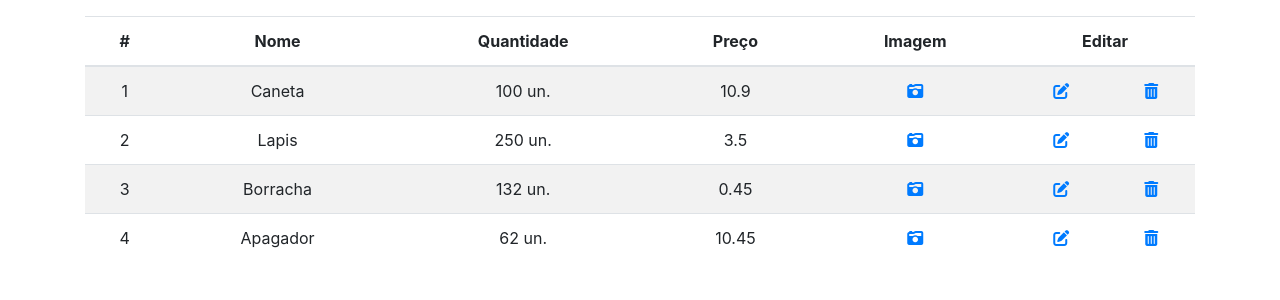
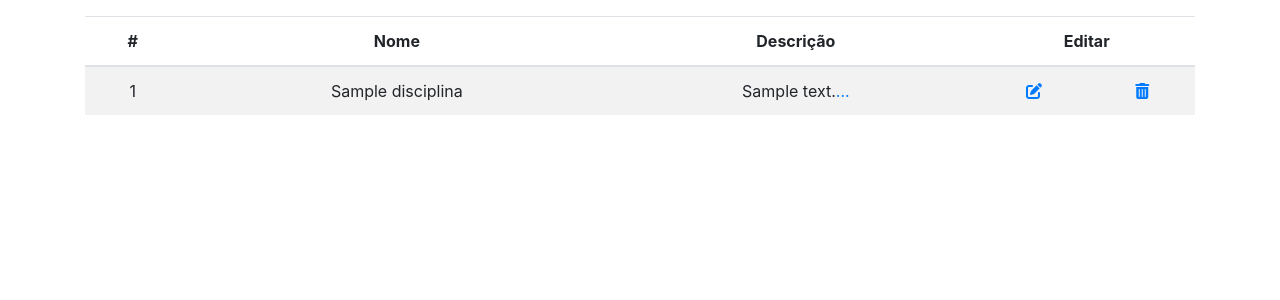
Before and after one commit to lpjunior/nit_2019.01, a PHP site: page /aula_php/listar_disciplina.php in a window 1280 px wide. Shown: the part 56-356 px from the top of the page. Run offline with PHP 8.4, Linux system fonts and the light colour scheme; tables that the repository leaves empty hold one stand-in row (values such as "Sample post"); some libraries are stand-ins or nearby versions.

Commit message:
disciplina crud

```diff
--- a/aula04/cadastrar_disciplina.php
+++ b/aula04/cadastrar_disciplina.php
@@ -2,14 +2,14 @@
     <div class="container mt-3">
         <fieldset>
             <legend>Formulário de Cadastro</legend>
-            <form action="registrar.php" method="post">
+            <form action="registrar_disciplina.php" method="post">
                 <div class="form-group">
                     <label for="idnome">Nome</label>
                     <input type="text" id="idnome" name="txtNome" placeholder="Informe o nome" class="form-control" required>
                 </div>
                 <div class="form-group">
                     <label for="iddescricao">Descricao</label>
-                    <input type="text" id="iddescricao" name="txtDescricao" placeholder="Informe a descrição" class="form-control" required>
+                    <textarea id="iddescricao" name="txtDescricao" placeholder="Informe a descrição" class="form-control" required></textarea>
                 </div>
                 <button type="submit" class="btn btn-dark">Cadastrar</button>
             </form>
--- /dev/null
+++ b/aula04/consulta_disciplinas.php
@@ -0,0 +1,6 @@
+<?php
+    require './disciplinaCRUD.php';
+
+    function listaDisciplinas() {
+        return getDisciplinas();
+    }
--- /dev/null
+++ b/aula04/disciplinaCRUD.php
@@ -0,0 +1,78 @@
+<?php
+
+    require('./conexao.php');
+    ## ARQUIVO RESPONSAVEL POR FAZER AS TRANSAÇÕES COM O BANCO DE DADOS ##
+
+
+# Função responsável por inserir os dados no banco
+function createDisciplina($nome, $descricao) {
+    $link = abreConexao();
+
+    $query = "insert into tb_disciplina(nome, descricao) values ('{$nome}', '{$descricao}')";
+    try{
+        if(mysqli_query($link, $query)) {
+            return true;
+        }
+    } catch(\Throwable $th) {
+        throw new \Exception("Erro ao gravar no banco", 1);
+        return false;
+    } finally {
+        mysqli_close($link);
+    }
+}
+
+# Função responsável por listar todos os Disciplinas
+function getDisciplinas() {
+    $link = abreConexao();
+    $query = "select * from tb_disciplina";
+    try{
+        $rs = mysqli_query($link, $query);
+        $listaDisciplinas = Array();
+
+        while($linha = mysqli_fetch_assoc($rs)) {
+            array_push($listaDisciplinas, $linha);
+        }
+
+        return $listaDisciplinas;
+    } catch(\Throwable $th) {
+        throw new \Exception("Erro ao listar do banco", 1);
+        return Array();
+    } finally {
+        mysqli_close($link);
+    }
+}
+
+# Função responsável por excluir o Disciplina
+function deleteDisciplina($id) {
+    $link = abreConexao();
+
+    $query = "delete from tb_disciplina where iddisciplina = {$id}";
+    try{
+        if(mysqli_query($link, $query)) {
+            return true;
+        }
+    } catch(\Throwable $th) {
+        throw new \Exception("Erro ao deletar no banco", 1);
+        return false;
+    } finally {
+        mysqli_close($link);
+    }
+}
+
+# Função responsável por atualizar o Disciplina
+
+function updateDisciplina($iddisciplina, $nome, $descricao) {
+   $link = abreConexao();
+
+   $query = "update tb_disciplina set nome = '{$nome}', descricao = '{$descricao}' where iddisciplina = {$iddisciplina}";
+   try{
+       if(mysqli_query($link, $query)) {
+           return true;
+       }
+   } catch(\Throwable $th) {
+       throw new \Exception("Erro ao atualizar no banco", 1);
+       return false;
+   } finally {
+       mysqli_close($link);
+   }
+}
--- a/aula04/listar_disciplina.php
+++ b/aula04/listar_disciplina.php
@@ -1,67 +1,92 @@
-<?php include './header.php' ?>
+<?php
+    include './header.php';
+    include './consulta_disciplinas.php';
+?>
     <div class="container mt-3">
         <table class="table table-striped table-hover text-center">
             <thead>
                 <tr>
                     <th>#</th>
                     <th>Nome</th>
-                    <th>Quantidade</th>
-                    <th>Preço</th>
-                    <th>Imagem</th>
+                    <th>Descrição</th>
                     <th colspan="2">Editar</th>
                 </tr>
             </thead>
             <tbody>
-                <!-- Estrutura de array -->
-                <?php
-                    $lista = array(
-                        array(
-                            "id" => 1,
-                            "nome" => "Caneta",
-                            "quantidade" => "100 un.",
-                            "preco" => 10.90,
-                            "imagem" => "prod1"
-                        ),
-                        array(
-                            "id" => 2,
-                            "nome" => "Lapis",
-                            "quantidade" => "250 un.",
-                            "preco" => 3.50,
-                            "imagem" => "prod2"
-                        ),
-                        array(
-                            "id" => 3,
-                            "nome" => "Borracha",
-                            "quantidade" => "132 un.",
-                            "preco" => 0.45,
-                            "imagem" => "prod3"
-                        )
-                    );
-
-                    $array = array(
-                        "id" => 4,
-                        "nome" => "Apagador",
-                        "quantidade" => "62 un.",
-                        "preco" => 10.45,
-                        "imagem" => "prod4"
-                    );
-
-                    # insere o elemento em uma posição do array
-                    array_push($lista, $array);
-                ?>
                 <!-- Estruturas de repetição -->
-                <?php for($i = 0; $i < sizeof($lista); $i++) : ?>
+                <?php foreach (listaDisciplinas() as $disciplina): ?>
                 <tr>
-                    <td><?= $i + 1 ?></td>
-                    <td><?= $lista[$i]['nome'] ?></td>
-                    <td><?= $lista[$i]['quantidade'] ?></td>
-                    <td><?= $lista[$i]['preco'] ?></td>
-                    <td><a href="<?= $lista[$i]['imagem'] ?>"><i class="fas fa-camera-retro"></i></a></td>
-                    <td><a href="#"><i class="fas fa-edit"></i></a></td>
-                    <td><a href="#"><i class="fas fa-trash-alt"></i></a></td>
+                    <td><?= $disciplina['iddisciplina'] ?></td>
+                    <td><?= $disciplina['nome'] ?></td>
+                    <td><?= substr($disciplina['descricao'], 0, 100)?><span data-toggle="modal" data-target="#disciplinaModal" data-disciplina_description="<?= $disciplina['descricao'] ?>"><a href="#">...</a></span></td>
+                    <!--
+                        data-disciplina_id - propriedade responsavel por guardar o id do disciplina
+                        data-disciplina_name -  propriedade responsavel por guardar o nome do disciplina
+                     -->
+                    <td><span data-toggle="modal" data-target="#disciplinaModal" data-disciplina_id="<?= $disciplina['iddisciplina'] ?>" data-disciplina_name="<?= $disciplina['nome'] ?>" data-disciplina_description="<?= $disciplina['descricao'] ?>"><i class="fas fa-edit text-primary"></i></span></td>
+                    <td><a href="delete_disciplina.php?id=<?= $disciplina['iddisciplina'] ?>" onclick="return confirm('Você tem certeza?')"><i class="fas fa-trash-alt"></i></a></td>
                 </tr>
-                <?php endfor; ?>
+                <?php endforeach; ?>
             </tbody>
         </table>
     </div>
+
+    <div class="modal fade" id="disciplinaModal" tabindex="-1" role="dialog" aria-labelledby="disciplinaModalLabel">
+        <div class="modal-dialog modal-lg" role="document">
+            <div class="modal-content">
+                <div class="modal-header">
+                    <h4>Editar disciplina</h4>
+                    <button type="button" class="close" data-dismiss="modal" aria-label="Close"><span aria-hidden="true">&times;</span></button>
+                </div>
+                <div class="modal-body">
+                    <div class="container mt-3">
+                        <fieldset>
+                            <form id="edit_form" action="edit_disciplina.php" method="post">
+                                <div class="form-group">
+                                    <label for="id_" class="sr-only">Id</label>
+                                    <input type="hidden" id="id_" name="txtId" class="form-control">
+                                </div>
+                                <div class="form-group">
+                                    <label for="idnome">Nome</label>
+                                    <input type="text" id="idnome" name="txtNome" placeholder="Informe o nome" class="form-control" required>
+                                </div>
+                                <div class="form-group">
+                                    <label for="idnome">Descrição</label>
+                                    <textarea id="iddescricao" name="txtDescricao" placeholder="Informe a descrição" class="form-control" required></textarea>
+                                </div>
+                            </form>
+                        </fieldset>
+                    </div>
+                </div>
+                <div class="modal-footer clearfix">
+                    <button type="submit" form="edit_form" class="pull-left btn btn-default">Editar</button>
+                    <button type="button" class="pull-right btn btn-default" data-dismiss="modal">Fechar</button>
+                </div>
+            </div>
+        </div>
+    </div>
 <?php include './footer.php' ?>
+
+<script>
+    // criação das variaveis
+    var disciplina_id = '';
+    var disciplina_name = '';
+    var disciplina_description = '';
+
+    jQuery('body').on('click', '[data-toggle="modal"]', function() {
+        // Resgata os valores guardados em data-disciplina_id e data-disciplina_name
+        disciplina_description = jQuery(this).data('disciplina_description');
+        disciplina_id = jQuery(this).data('disciplina_id');
+        disciplina_name = jQuery(this).data('disciplina_name');
+
+        // Atribui os valores as campos do formulario do modal
+        $("#id_").attr({'value':disciplina_id});
+        $("#idnome").attr({'value':disciplina_name});
+        $("#iddescricao").val(disciplina_description);
+
+        if(jQuery(this).data("disciplina_id") == null) {
+            jQuery(jQuery(this).data("target")).find('.modal-body').empty();
+            jQuery(jQuery(this).data("target") + ' .modal-body').load($("#disciplinaModal .modal-body").append('<p>' + disciplina_description + '</p>'));
+        }
+    });
+</script>
```
Also changed, not shown: aula04/registrar_disciplina.php (+12 -10 lines).
